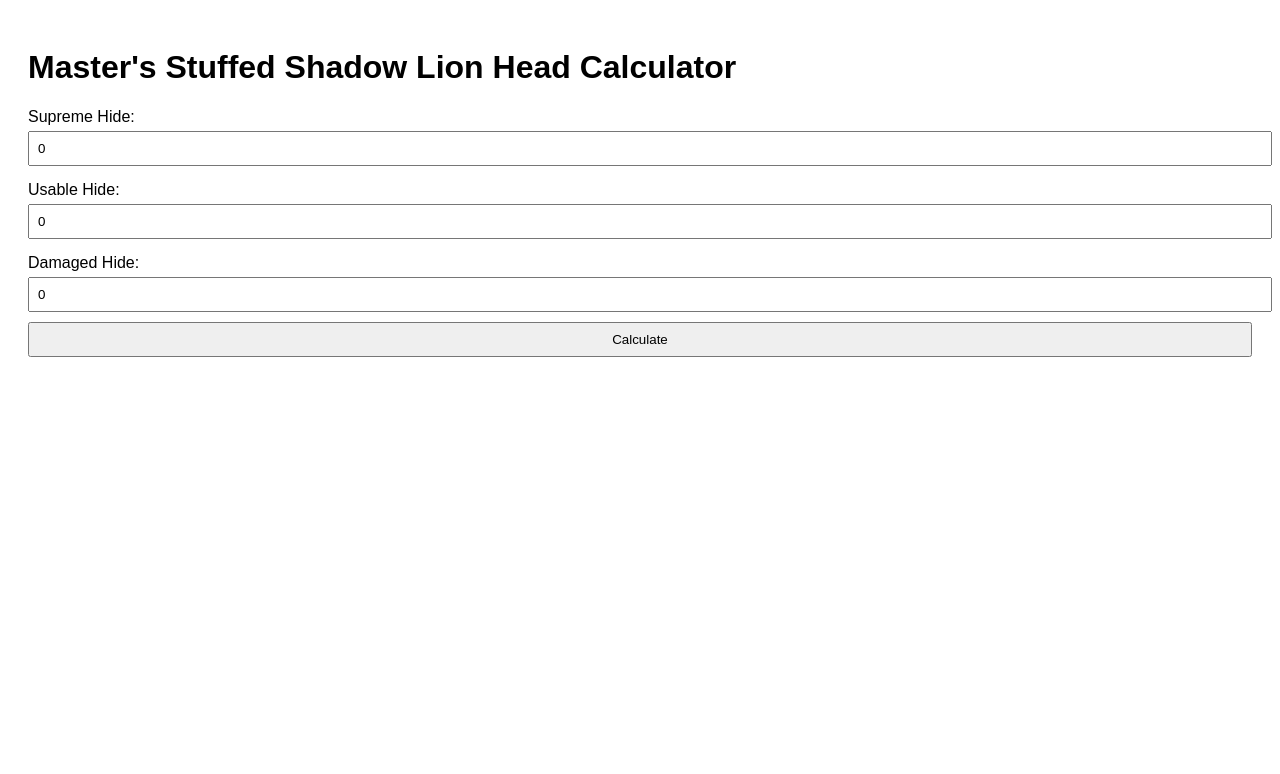
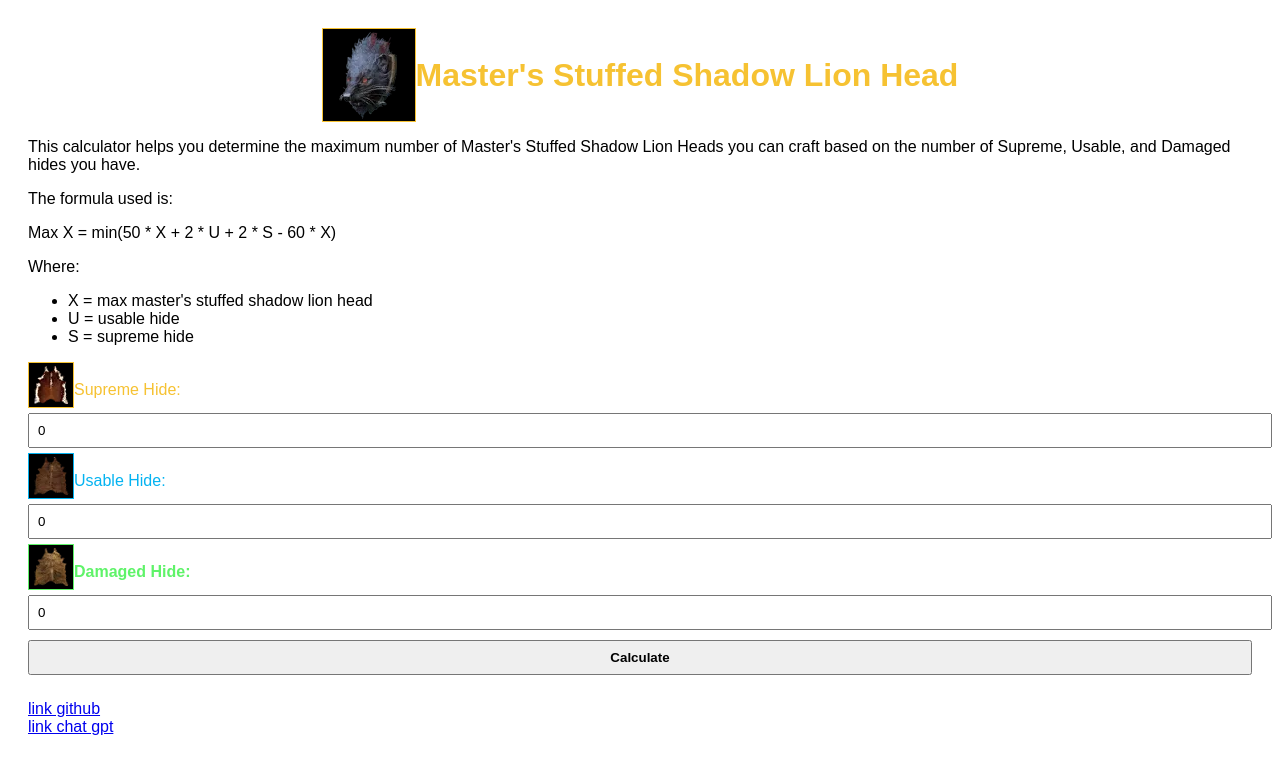
Before and after one commit to kiet-kun-afk/Masters-Stuffed-Calculator, a plain HTML site: page index.html in a window 1280 px wide. Drawn offline with Linux system fonts and the light colour scheme.

Commit message:
Add images and enhance index.html layout for the calculator

```diff
--- a/index.html
+++ b/index.html
@@ -32,22 +32,61 @@
 </head>
 
 <body>
-    <h1>Master's Stuffed Shadow Lion Head Calculator</h1>
 
-    <label for="supreme">Supreme Hide:</label>
+    <div style="display: flex; align-items: center; justify-content: center;">
+        <img src="/img/lion-head.webp" alt="" style="border: 1px solid #f6c232;background-color: black;">
+        <h1 style="color: #f6c232;">Master's Stuffed Shadow Lion Head</h1>
+    </div>
+
+    <div>
+        <p>This calculator helps you determine the maximum number of Master's Stuffed Shadow
+            Lion Heads you can craft based on the number of Supreme, Usable, and Damaged hides you have.</p>
+        <p>The formula used is:</p>
+        <p>Max X = min(50 * X + 2 * U + 2 * S - 60 * X)</p>
+        <p>Where:</p>
+        <ul>
+            <li>X = max master's stuffed shadow lion head</li>
+            <li>U = usable hide</li>
+            <li>S = supreme hide</li>
+        </ul>
+    </div>
+
+    <div style="display: flex; align-items: center;">
+        <img src="img/supreme-hide.webp" alt="" style="border: 1px solid #f6c232;background-color: black;">
+        <label for="supreme" style="color: #f6c232;">Supreme Hide:</label>
+    </div>
     <input type="number" id="supreme" value="0">
 
-    <label for="usable">Usable Hide:</label>
+    <div style="display: flex; align-items: center;">
+        <img src="img/usable-hide.webp" alt="" style="border: 1px solid #04b3f1;background-color: black;">
+        <label for="usable" style="color: #04b3f1;">Usable Hide:</label>
+    </div>
     <input type="number" id="usable" value="0">
 
-    <label for="damaged">Damaged Hide:</label>
+    <div style="display: flex; align-items: center;">
+        <img src="img/damaged-hide.webp" alt="" style="border: 1px solid #5ff369;background-color: black;">
+        <label for="damaged" style="color: #5ff369;"><b>Damaged Hide:</b></label>
+    </div>
     <input type="number" id="damaged" value="0">
 
-    <button onclick="calculateMaxMaster()">Calculate</button>
+    <button onclick="calculateMaxMaster()" style="font-weight: bold;">Calculate</button>
 
     <div class="result" id="result"></div>
 
+    <a href="https://github.com/kiet-kun-afk/Masters-Stuffed-Calculator">link github</a>
+    <br>
+    <a href="https://chatgpt.com/share/6807198a-9654-8003-b025-3b4594062767">link chat gpt</a>
+
     <script>
+        const inputs = document.querySelectorAll('input[type="number"]');
+        inputs.forEach(input => {
+            input.addEventListener('input', () => {
+                if (input.value < 0) {
+                    alert("Please enter a non-negative number.");
+                    input.value = 0;
+                }
+            });
+        });
         function calculateMaxMaster() {
             const supreme = Number(document.getElementById("supreme").value);
             const usable0 = Number(document.getElementById("usable").value);
```
Also changed, not shown: img/damaged-hide.webp (added), img/lion-head.webp (added), img/supreme-hide.webp (added), img/usable-hide.webp (added).
